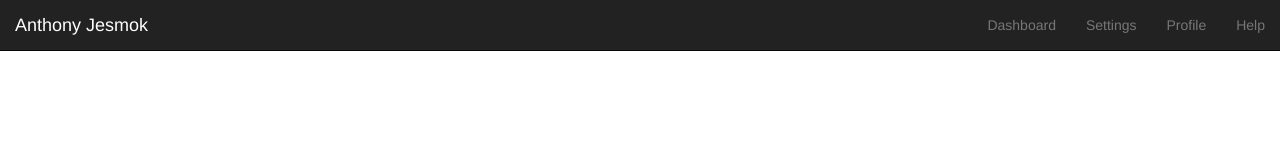
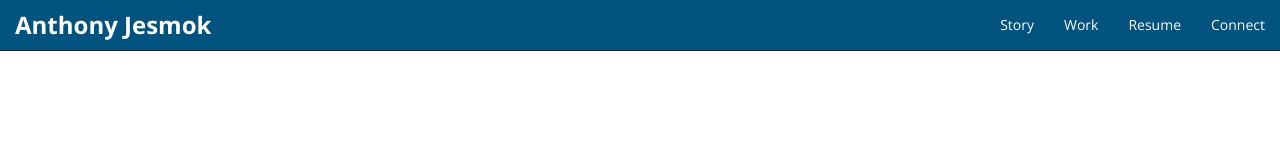
Before and after one commit to anthonyjesmok/anthonyjesmok-dotcom, a plain HTML site: page index.html in a window 1280 px wide. Drawn offline with nearby package versions, Linux system fonts and the light colour scheme.

Commit message:
Navbar and Font Changes
Changed the color of the navbar to a teal color and the font of the
entire site to Open Sans.

```diff
--- a/index.html
+++ b/index.html
@@ -11,11 +11,9 @@
 
     <title>Anthony Jesmok</title>
 
-    <!-- Bootstrap core CSS -->
-    <link href="css/bootstrap.min.css" rel="stylesheet">
-
-    <!-- Custom styles for this template -->
-    <!-- <link href="dashboard.css" rel="stylesheet"> -->
+    <!-- CSS Files -->
+    <link href='http://fonts.googleapis.com/css?family=Open+Sans:400,600,700,800,300' rel='stylesheet' type='text/css'>
+    <link href="css/bootstrap.css" rel="stylesheet">
 
     <!-- HTML5 shim and Respond.js IE8 support of HTML5 elements and media queries -->
     <!--[if lt IE 9]>
@@ -38,10 +36,10 @@
         </div>
         <div class="navbar-collapse collapse">
           <ul class="nav navbar-nav navbar-right">
-            <li><a href="#">Dashboard</a></li>
-            <li><a href="#">Settings</a></li>
-            <li><a href="#">Profile</a></li>
-            <li><a href="#">Help</a></li>
+            <li><a href="#">Story</a></li>
+            <li><a href="#">Work</a></li>
+            <li><a href="#">Resume</a></li>
+            <li><a href="#">Connect</a></li>
           </ul>
         </div>
       </div>
@@ -51,6 +49,7 @@
     <div class="container-fluid">
 
     </div>
+
     <!--Fast Load Scripts-->
     <script src="https://ajax.googleapis.com/ajax/libs/jquery/1.11.1/jquery.min.js"></script>
     <script src="js/bootstrap.min.js"></script>
```
Also changed, not shown: css/bootstrap.css.
